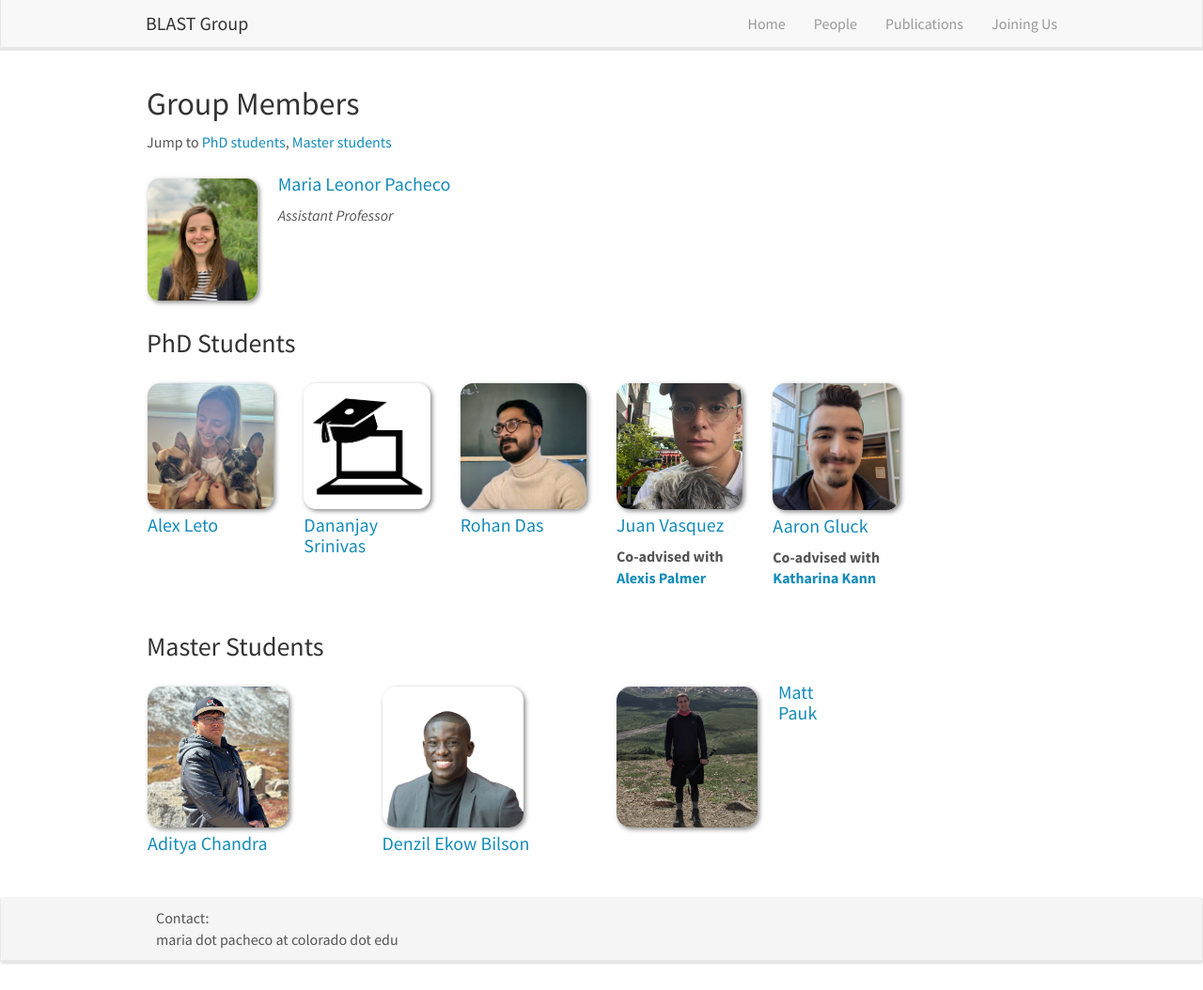
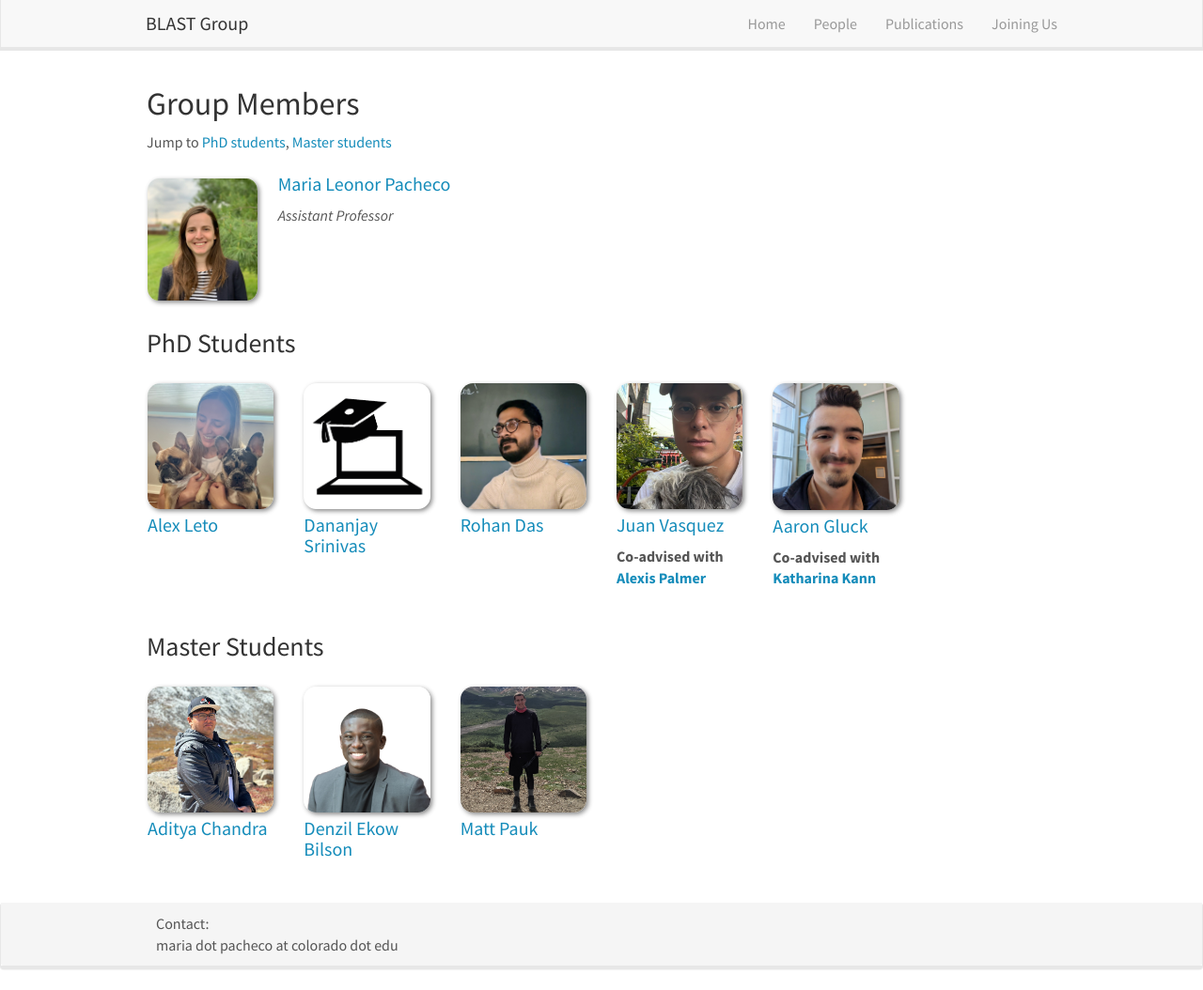
Before and after one commit to blast-cu/blast-cu.github.io, a Jekyll site: the page built from _pages/team.md, in a window 1280 px wide and 1054 px high. Shown: the whole window at 94% size. Built offline with Jekyll 4.4.1, drawn with Linux system fonts in a browser that asks for light colours; nearby versions of some CDN libraries.

Commit message:
Update team.md

```diff
--- a/_pages/team.md
+++ b/_pages/team.md
@@ -87,8 +87,8 @@ Jump to [PhD students](#phd-students), [Master students](#master-students)
 <div class="row">
 {% endif %}
 
-<div class="col-sm-3 clearfix">
-  <img src="{{ site.url }}{{ site.baseurl }}/images/teampic/{{ member.photo }}" class="img-responsive" width="150" height="150" style="float: left" />
+<div class="col-sm-2 clearfix">
+  <img src="{{ site.url }}{{ site.baseurl }}/images/teampic/{{ member.photo }}" class="img-responsive" width="100%" style="float: left" />
   <h4><a href="{{member.homepage}}">{{ member.name }}</a></h4>
   <ul style="overflow: hidden">
 
```
